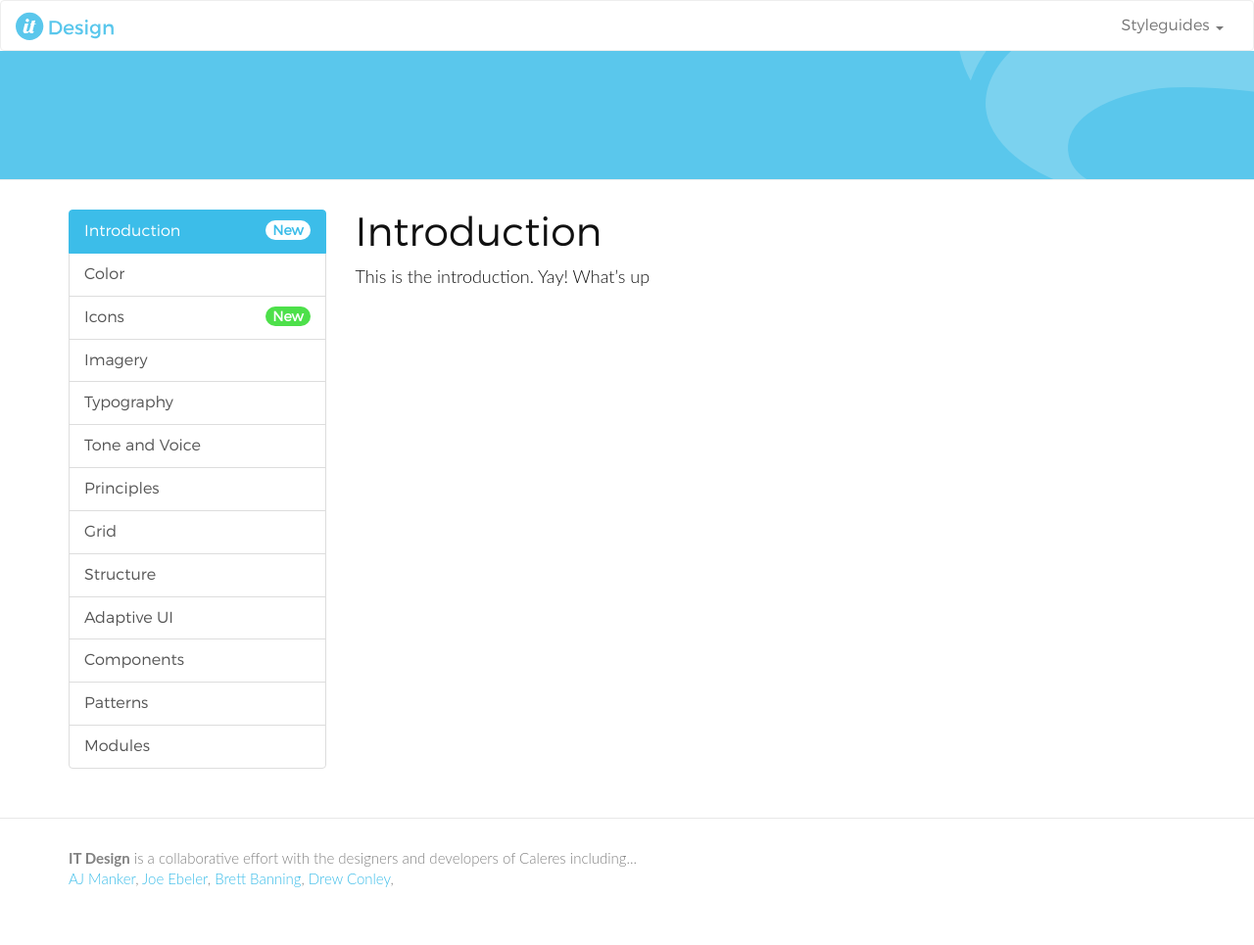
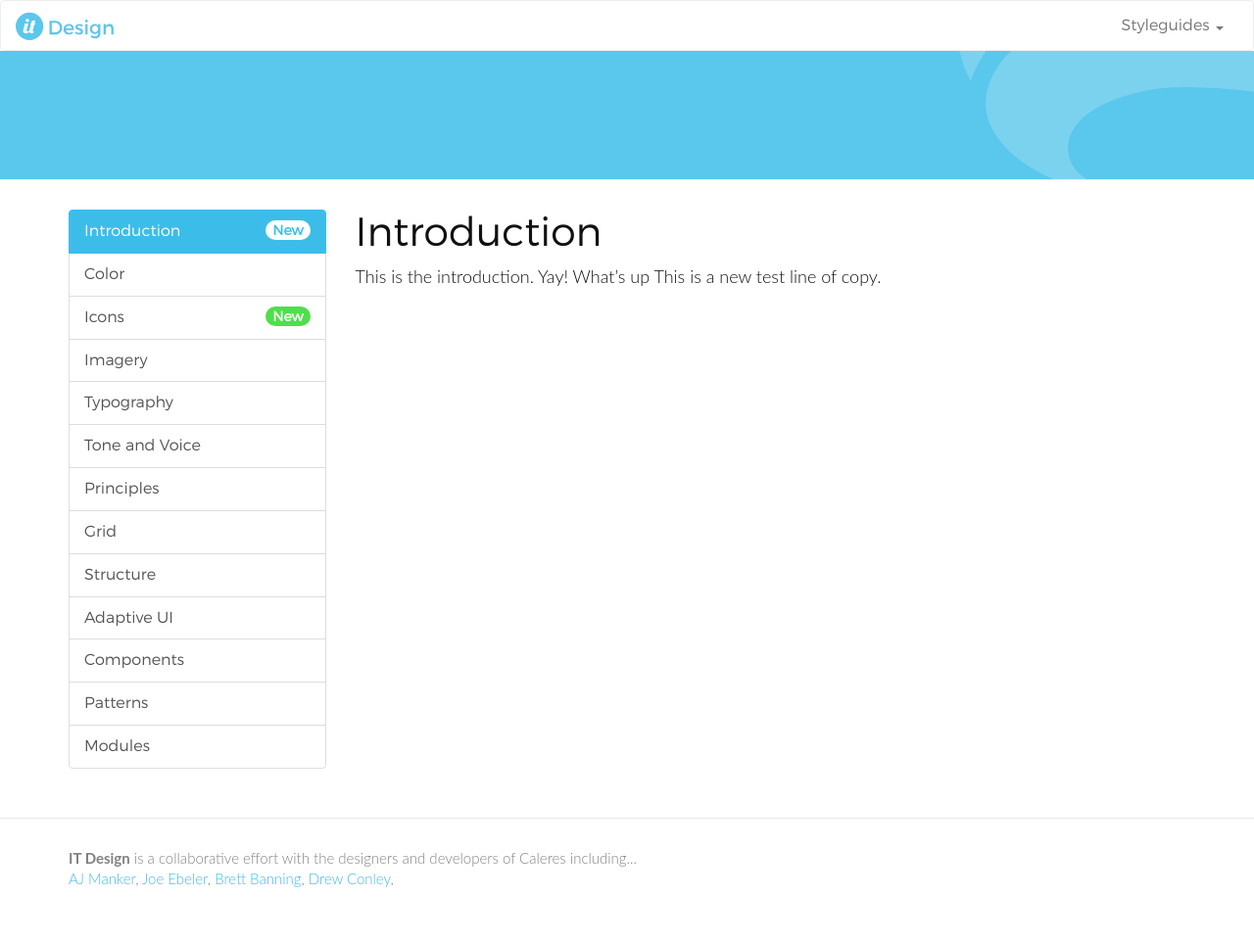
Before and after one commit to it-design/it-design.github.io, a Jekyll site: the page built from _famousfootwear/00-intro.md, in a window 1280 px wide. Shown: the whole page at 98% size. Built offline with Jekyll 4.4.1, drawn with Linux system fonts in a browser that asks for light colours; nearby versions of some CDN libraries.

Commit message:
Test Changes to Intro

```diff
--- a/_famousfootwear/00-intro.md
+++ b/_famousfootwear/00-intro.md
@@ -8,3 +8,4 @@ badge: "New"
 
 # {{ page.title }}
 This is the introduction. Yay! What's up
+This is a new test line of copy.
```
Also changed, not shown: 2 other files.
